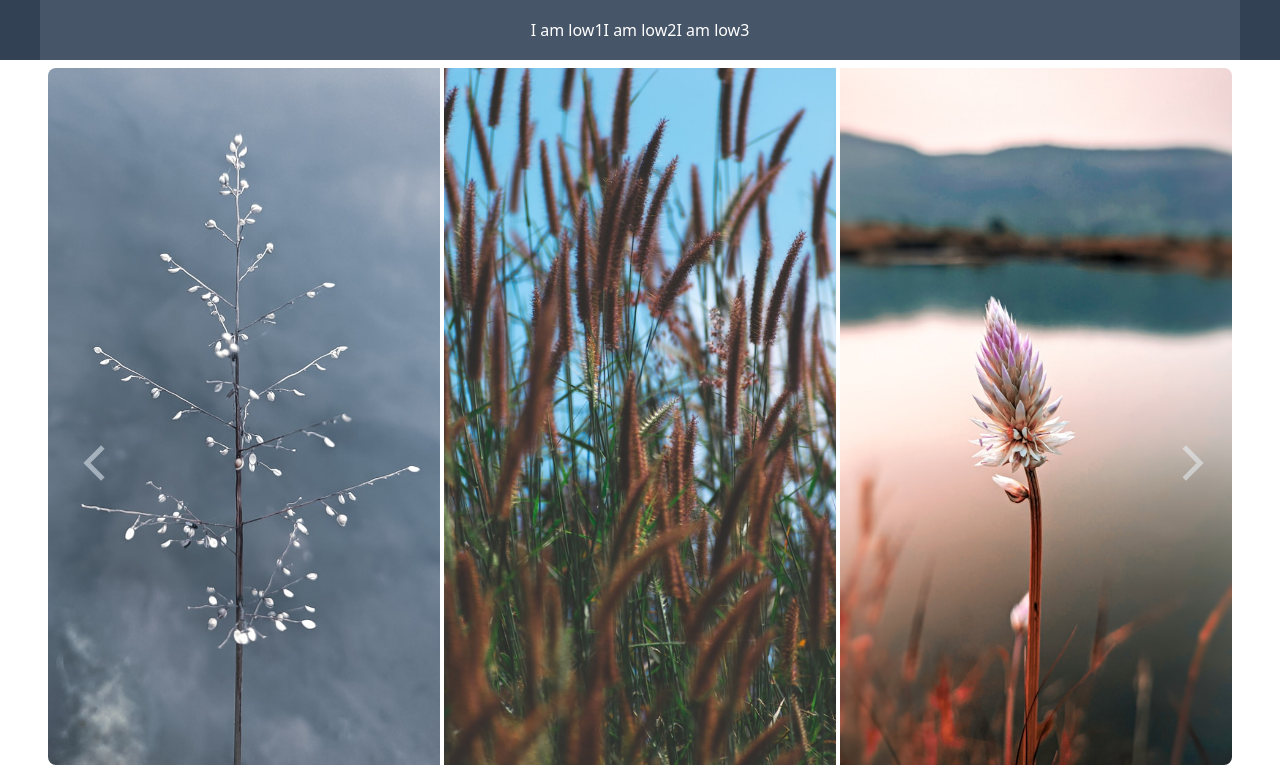
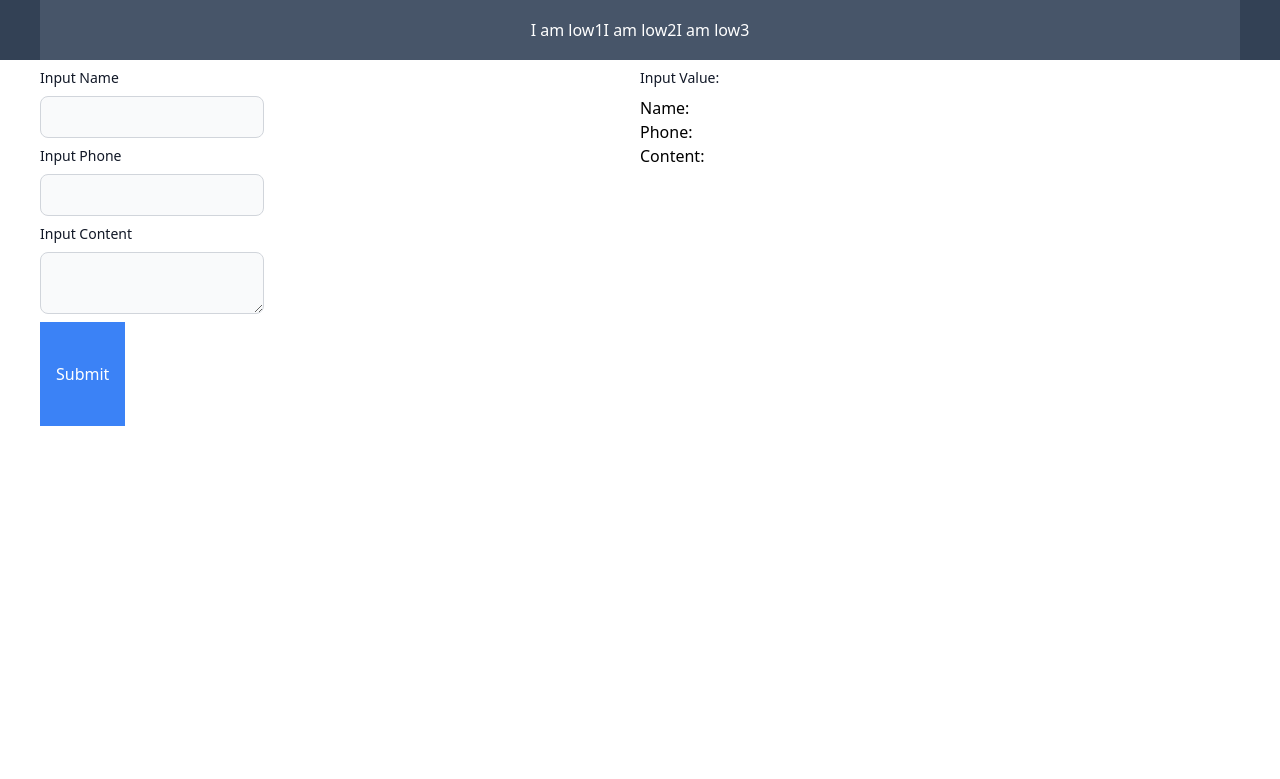
Before and after one commit to minktw2017/tailwind-tutorial, a React (Vite) app: page / in a window 1280 px wide. Shown: the top 779 px of the page. Built offline with nearby package versions, Linux system fonts and the light colour scheme; grey boxes are pictures that could not be loaded.

Commit message:
2024/06/01 form and custom css

```diff
--- a/package.json
+++ b/package.json
@@ -2,13 +2,15 @@
   "name": "dobanhome",
   "version": "0.0.0",
   "type": "module",
+  "license": "MIT",
   "scripts": {
     "dev": "vite",
-    "build": "vite build && sudo cp -r dist/* /var/www/doban",
+    "build": "yarn exec echo Keep it real! You can make it!! && vite build && sudo cp -r dist/* /var/www/doban",
     "lint": "eslint . --ext js,jsx --report-unused-disable-directives --max-warnings 0",
     "preview": "vite preview"
   },
   "dependencies": {
+    "@react-spring/web": "^9.7.3",
     "autoprefixer": "^10.4.19",
     "postcss": "^8.4.38",
     "prettier": "^3.2.5",
--- a/src/componnents/Form.jsx
+++ b/src/componnents/Form.jsx
@@ -1,11 +1,77 @@
-import React from 'react'
+import { useState } from "react";
 
 const Form = () => {
+  const [formData, setFormData] = useState({
+    "entry.621284340": "", // name
+    "entry.1213793690": "", // Line or Tel
+    "entry.1410310201": "", // Content
+  });
+
+  async function handleSubmit(e) {
+    let url = `https://docs.google.com/forms/d/e/1FAIpQLSdBOT8r9IE_DxGbIVJ6AR6v6qTbEFIO9dxhfhu_T5zww2oWNA/formResponse?621284340=${formData["621284340"]}&entry.1213793690=${formData["entry.1213793690"]}&entry.1410310201=${formData["entry.1410310201"]}`;
+
+    const res = await fetch(url, {
+      method: "POST",
+      headers: {
+        "Content-Type": "application/x-www-form-urlencode",
+      },
+    });
+  }
+
+  const handleInputData = (input) => (e) => {
+    const { value } = e.target;
+
+    setFormData((prevState) => ({
+      ...prevState,
+      [input]: value,
+    }));
+  };
+
   return (
-    <div className='w-[800px] mx-auto'>
-      This componnent suppor to be a form.
+    <div className="max-w-[1200px] min-h-[120px] mx-auto">
+      <form
+        onSubmit={handleSubmit}
+        target="_self">
+        <fieldset>
+          <label htmlFor="entry.621284340">姓名</label>
+          <input
+            type="text"
+            name="entry.621284340"
+            className="shadow appearance-none border rounded w-full py-2  px-3 text-gray-700 leading-tight z-50 focus:outline-none focus:shadow-outline"
+            required="true"
+            onChange={handleInputData("entry.621284340")}
+            value={formData["entry.621284340"]}
+            autoComplete={false}
+          />
+        </fieldset>
+        <fieldset>
+          <label htmlFor="entry.1213793690">電話或Line ID</label>
+          <input
+            type="text"
+            name="entry.1213793690"
+            className="shadow appearance-none border rounded w-full py-2  px-3 text-gray-700 leading-tight z-50 focus:outline-none focus:shadow-outline"
+            required="true"
+            onChange={handleInputData("entry.1213793690")}
+            value={formData["entry.1213793690"]}
+            autoComplete={false}
+          />
+        </fieldset>
+        <fieldset>
+          <label htmlFor="entry.1410310201">合作方式或提案內容</label>
+          <input
+            type="text"
+            name="entry.1410310201"
+            className="shadow appearance-none border rounded w-full py-2  px-3 text-gray-700 leading-tight z-50 focus:outline-none focus:shadow-outline"
+            required="true"
+            onChange={handleInputData("entry.1410310201")}
+            value={formData["entry.1410310201"]}
+            autoComplete={false}
+          />
+        </fieldset>
+        <button type="submit">Submit Form</button>
+      </form>
     </div>
-  )
-}
+  );
+};
 
-export default Form
+export default Form;
--- /dev/null
+++ b/src/componnents/Form2.jsx
@@ -0,0 +1,104 @@
+import { useState } from "react";
+
+const Form2 = () => {
+  const [formData, setFormData] = useState({
+    name: "",
+    phone: "",
+    content: "",
+  });
+
+  const handleInputData = (e) => {
+    const { name, value } = e.target;
+    setFormData((prev) => ({
+      ...prev,
+      [name]: value,
+    }));
+  };
+
+  return (
+    <div
+      className="
+      max-w-[1200px]
+      h-[600px]
+      mx-auto
+      flex
+      justify-center
+      items-start
+      ">
+      <div
+        className="
+        w-1/2
+        flex
+        justify-start
+        items-start
+        flex-col">
+        <form action="/">
+          <label
+            className="formLabel"
+            htmlFor="name">
+            Input Name
+          </label>
+          <input
+            className="formInput"
+            type="text"
+            value={formData.name}
+            name="name"
+            onChange={handleInputData}
+          />
+          <label
+            className="formLabel"
+            htmlFor="phone">
+            Input Phone
+          </label>
+          <input
+            className="formInput"
+            type="text"
+            value={formData.phone}
+            name="phone"
+            onChange={handleInputData}
+          />
+          <label
+            className="formLabel"
+            htmlFor="content">
+            Input Content
+          </label>
+          <textarea
+            className="formInput"
+            type="text"
+            value={formData.content}
+            name="content"
+            onChange={handleInputData}
+          />
+        </form>
+        <button
+          type="submit"
+          className="my-button">
+          Submit
+        </button>
+      </div>
+      <div
+        className="
+        w-1/2
+        flex
+        justify-start
+        items-start
+        flex-col">
+        <p className="block mb-2 text-sm font-medium text-gray-900 dark:text-white">Input Value:</p>
+        <p>
+          <span className="w-4">Name:</span>
+          {formData.name}
+        </p>
+        <p>
+          <span className="w-4">Phone:</span>
+          {formData.phone}
+        </p>
+        <p>
+          <span className="w-4">Content:</span>
+          {formData.content}
+        </p>
+      </div>
+    </div>
+  );
+};
+
+export default Form2;
--- /dev/null
+++ b/src/componnents/NumberMove .jsx
@@ -0,0 +1,13 @@
+import React from "react";
+import { useSpring, animated } from "@react-spring/web";
+const NumberMove = ({ n }) => {
+  const { number } = useSpring({
+    from: { number: 0 },
+    number: n,
+    delay: 0,
+    config: { mass: 1, tension: 170, friction: 26 },
+  });
+  return <animated.div>{number.to((n) => n.toFixed(0))}</animated.div>;
+};
+
+export default NumberMove;
--- a/src/index.css
+++ b/src/index.css
@@ -10,13 +10,16 @@
   color: #4d869c;
 }
 
-@layer components {
-  .outter {
-    @apply w-full;
-    @apply mx-auto;
-    @apply mb-4;
-    @apply lg:max-w-[1200px];
-  }
+.my-button {
+  @apply bg-blue-500 text-white px-4 p-10;
+}
+
+.formLabel {
+  @apply block mb-2 text-sm font-medium text-gray-900 dark:text-white;
+}
+
+.formInput {
+  @apply mb-2 bg-gray-50 border border-gray-300 text-gray-900 text-sm rounded-lg focus:ring-blue-300 focus:border-blue-300 block w-full p-2.5 dark:bg-gray-700 dark:border-gray-600 dark:placeholder-gray-400 dark:text-white dark:focus:ring-blue-300 dark:focus:border-blue-300;
 }
 
 .aniFadeIn {
--- a/src/page/Home.jsx
+++ b/src/page/Home.jsx
@@ -1,20 +1,18 @@
-import React from 'react'
-import Nav from '../componnents/Nav'
-import Slides from '../componnents/Slides'
-import Frames from '../componnents/Frames'
-import Form from '../componnents/Form'
+import React from "react";
+import Nav from "../componnents/Nav";
+// import Slides from "../componnents/Slides";
+// import Frames from "../componnents/Frames";
+import Form2 from "../componnents/Form2";
 
 const Home = () => {
-
   return (
     <>
       <Nav />
-      <Slides />
-      <Frames />
-      <Form />
+      {/* <Slides />
+      <Frames /> */}
+      <Form2 />
     </>
+  );
+};
 
-  )
-}
-
-export default Home
+export default Home;
```
Also changed, not shown: src/App.css (deleted, +0 -42 lines), 1 other file (tests, documents, lock files or other folders).
